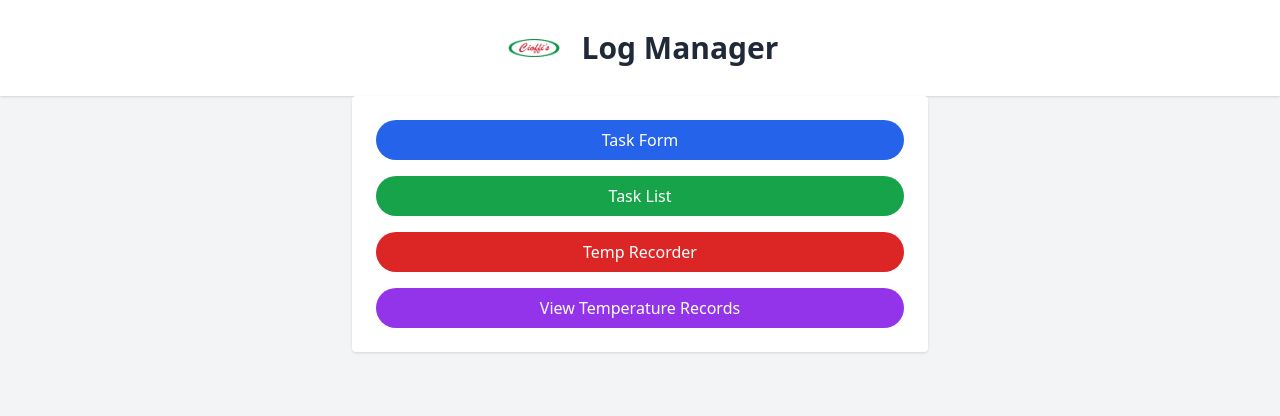
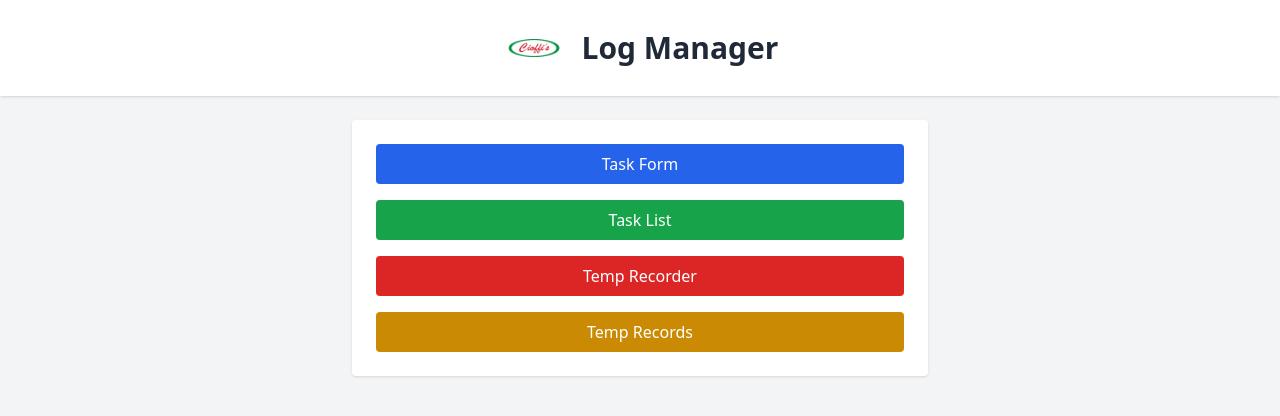
Before and after one commit to Aashay-B/Log-Manager, a React (Create React App) app: page / in a window 1280 px wide. Shown: the top 416 px of the page. Built offline with nearby package versions, Linux system fonts and the light colour scheme.

Commit message:
access key to view records

```diff
--- a/src/App.js
+++ b/src/App.js
@@ -1,62 +1,114 @@
-import React, { useState, useEffect } from 'react';
+// src/App.js
+
+import React, { useState } from 'react';
 import TaskForm from './components/TaskForm';
 import TaskList from './components/TaskList';
 import TempRecorderForm from './components/TempRecorderForm';
 import TempRecordsList from './components/TempRecordsList';
 import Header from './components/Header';
 
+const ACCESS_KEY = '1234'; // Change this to your desired key
+
 export default function App() {
   const [view, setView] = useState('home');
+  const [showKeyModal, setShowKeyModal] = useState(false);
+  const [pendingView, setPendingView] = useState('');
+  const [enteredKey, setEnteredKey] = useState('');
 
-  useEffect(() => {
-    document.title = "Cioffi's Log Manager";
-  }, []);
+  const handleProtectedView = (viewName) => {
+    setPendingView(viewName);
+    setEnteredKey('');
+    setShowKeyModal(true);
+  };
+
+  const validateAccessKey = () => {
+    if (enteredKey === ACCESS_KEY) {
+      setView(pendingView);
+    } else {
+      alert('Incorrect key. Access denied.');
+    }
+    setShowKeyModal(false);
+  };
 
   return (
     <div className="min-h-screen bg-gray-100">
       <Header />
 
-      <div className="max-w-xl mx-auto bg-white p-6 rounded shadow text-center">
-        {view === 'home' && (
-          <div className="flex flex-col items-center gap-4">
+      {/* Key Modal */}
+      {showKeyModal && (
+        <div className="fixed inset-0 bg-black bg-opacity-40 flex items-center justify-center z-50">
+          <div className="bg-white p-6 rounded shadow max-w-sm w-full">
+            <h3 className="text-lg font-semibold mb-4 text-center">Enter Access Key</h3>
+            <input
+              type="password"
+              value={enteredKey}
+              onChange={(e) => setEnteredKey(e.target.value)}
+              placeholder="Access key"
+              className="w-full border rounded p-2 mb-4"
+            />
+            <div className="flex justify-between">
+              <button
+                onClick={() => setShowKeyModal(false)}
+                className="bg-gray-300 px-4 py-2 rounded hover:bg-gray-400"
+              >
+                Cancel
+              </button>
+              <button
+                onClick={validateAccessKey}
+                className="bg-blue-600 text-white px-4 py-2 rounded hover:bg-blue-700"
+              >
+                Submit
+              </button>
+            </div>
+          </div>
+        </div>
+      )}
+
+      {/* Home Buttons */}
+      {view === 'home' && (
+        <div className="max-w-xl mx-auto bg-white p-6 rounded shadow text-center mt-6">
+          <div className="flex flex-col space-y-4">
             <button
               onClick={() => setView('taskForm')}
-              className="bg-blue-600 text-white py-2 px-4 rounded-full hover:bg-blue-700 w-full"
+              className="bg-blue-600 text-white py-2 rounded hover:bg-blue-700"
             >
               Task Form
             </button>
             <button
-              onClick={() => setView('taskList')}
-              className="bg-green-600 text-white py-2 px-4 rounded-full hover:bg-green-700 w-full"
+              onClick={() => handleProtectedView('taskList')}
+              className="bg-green-600 text-white py-2 rounded hover:bg-green-700"
             >
               Task List
             </button>
             <button
               onClick={() => setView('tempRecorder')}
-              className="bg-red-600 text-white py-2 px-4 rounded-full hover:bg-red-700 w-full"
+              className="bg-red-600 text-white py-2 rounded hover:bg-red-700"
             >
               Temp Recorder
             </button>
             <button
-              onClick={() => setView('tempList')}
-              className="bg-purple-600 text-white py-2 px-4 rounded-full hover:bg-purple-700 w-full"
+              onClick={() => handleProtectedView('tempList')}
+              className="bg-yellow-600 text-white py-2 rounded hover:bg-yellow-700"
             >
-              View Temperature Records
+              Temp Records
             </button>
           </div>
-        )}
+        </div>
+      )}
 
-        {view !== 'home' && (
+      {/* Back Button */}
+      {view !== 'home' && (
+        <div className="text-center mt-4">
           <button
             onClick={() => setView('home')}
-            className="mt-6 text-blue-500 underline"
+            className="text-blue-500 underline"
           >
             ← Back to Home
           </button>
-        )}
-      </div>
+        </div>
+      )}
 
-      {/* Render appropriate view */}
+      {/* Render View */}
       <div className="mt-6">
         {view === 'taskForm' && <TaskForm />}
         {view === 'taskList' && <TaskList />}
```
